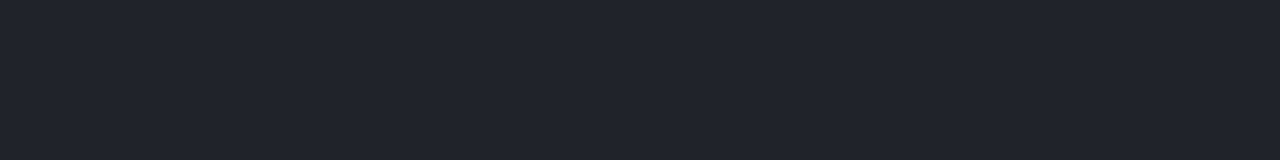
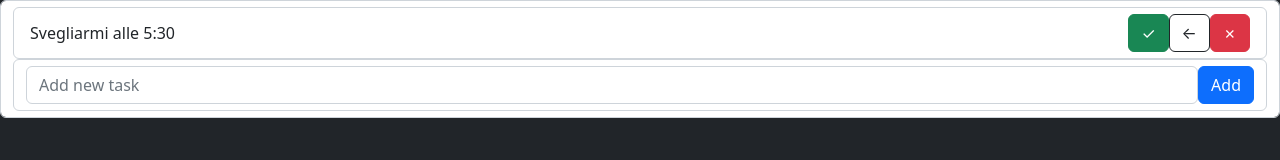
Before and after one commit to albertoBarl/vue-todolist, a plain HTML site: page index.html in a window 1280 px wide. Drawn offline with nearby package versions, Linux system fonts and the light colour scheme.

Commit message:
added content

```diff
--- a/index.html
+++ b/index.html
@@ -12,7 +12,27 @@
     />
   </head>
   <body class="bg-dark">
-    <div id="appTodolist"></div>
+    <div id="appTodolist">
+      <div class="form-control">
+        <!-- task list -->
+        <div
+          class="form-control d-flex justify-content-between align-items-center px-3"
+        >
+          <div class="single-task">{{taskList[refTask].text}}</div>
+          <div class="task-actions">
+            <button class="btn btn-success">&check;</button>
+            <button class="btn btn-outline-dark">&larr;</button>
+            <button class="btn btn-danger">&cross;</button>
+          </div>
+        </div>
+
+        <!-- type new task section -->
+        <div class="form-control d-flex justify-content-between">
+          <input class="form-control" type="text" placeholder="Add new task" />
+          <button class="btn btn-primary">Add</button>
+        </div>
+      </div>
+    </div>
     <script src="https://unpkg.com/vue@3/dist/vue.global.js"></script>
     <script src="./js/script.js"></script>
   </body>
```
